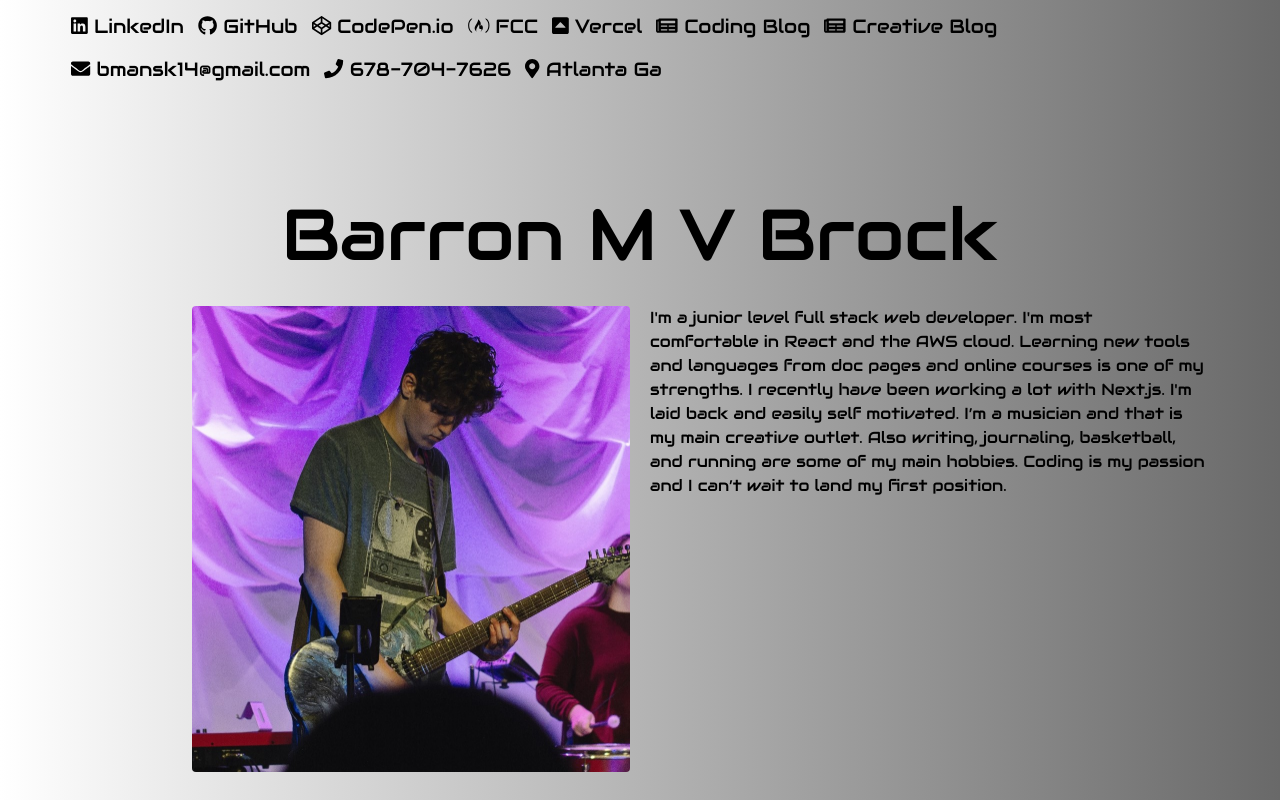
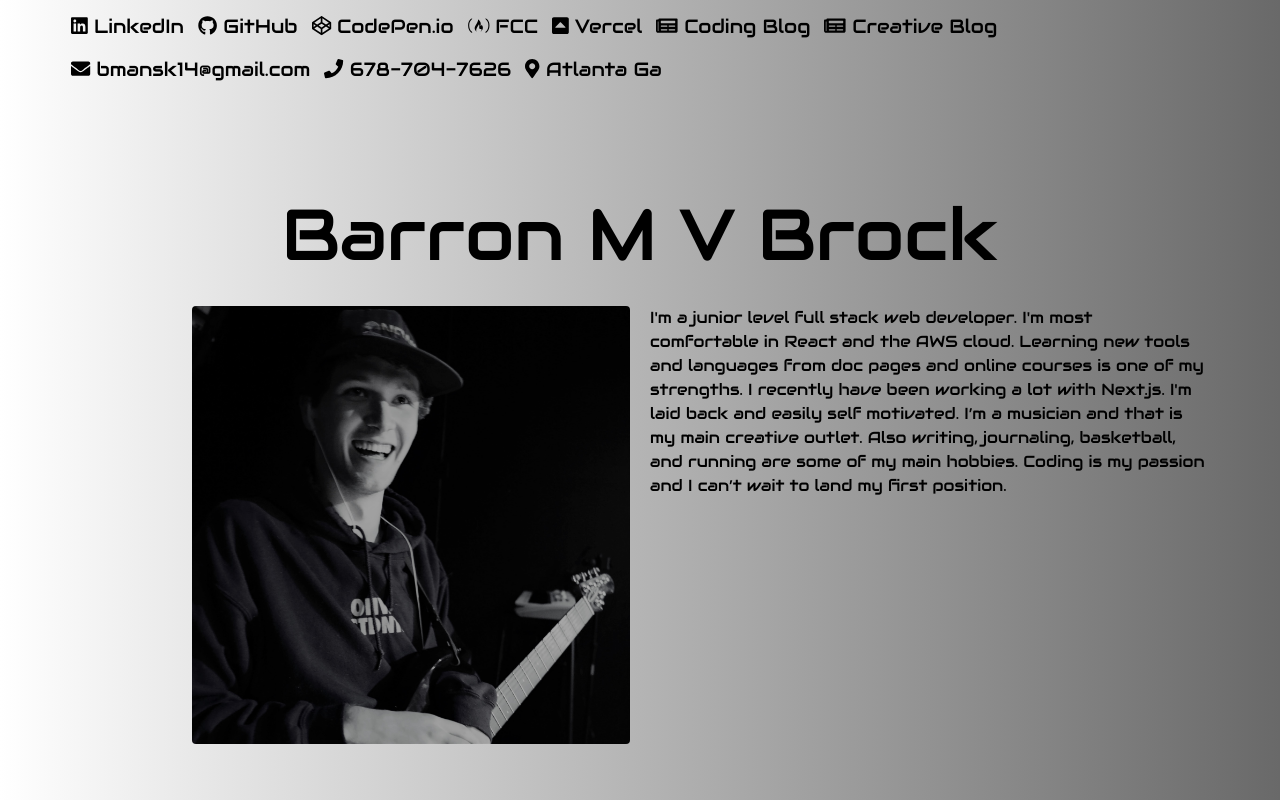
Before and after one commit to bmansk8/portfolio, a React (Create React App) app: page / in a window 1280 px wide. Shown: the top 800 px of the page. Built offline with nearby package versions, Linux system fonts and the light colour scheme.

Commit message:
updated profile photo

```diff
--- a/src/Components/HomePage.jsx
+++ b/src/Components/HomePage.jsx
@@ -1,5 +1,5 @@
 import React from "react";
-import Photo from "../imgs/guitarPhoto.jpg";
+import Photo from "../imgs/coverArt25.jpg";
 import pluralsightLogo from "../imgs/psLogo.jpg";
 import { FontAwesomeIcon } from "@fortawesome/react-fontawesome";
 import { Button } from "react-bootstrap";
--- a/src/css/HomePage.scss
+++ b/src/css/HomePage.scss
@@ -17,8 +17,8 @@
   }
 
   img {
+    aspect-ratio: 1/1;
     width: 438px;
-    height: 466px;
   }
 
   .card {
```
Also changed, not shown: src/imgs/coverArt25.jpg (added), src/imgs/guitarPhoto.jpg (deleted).
